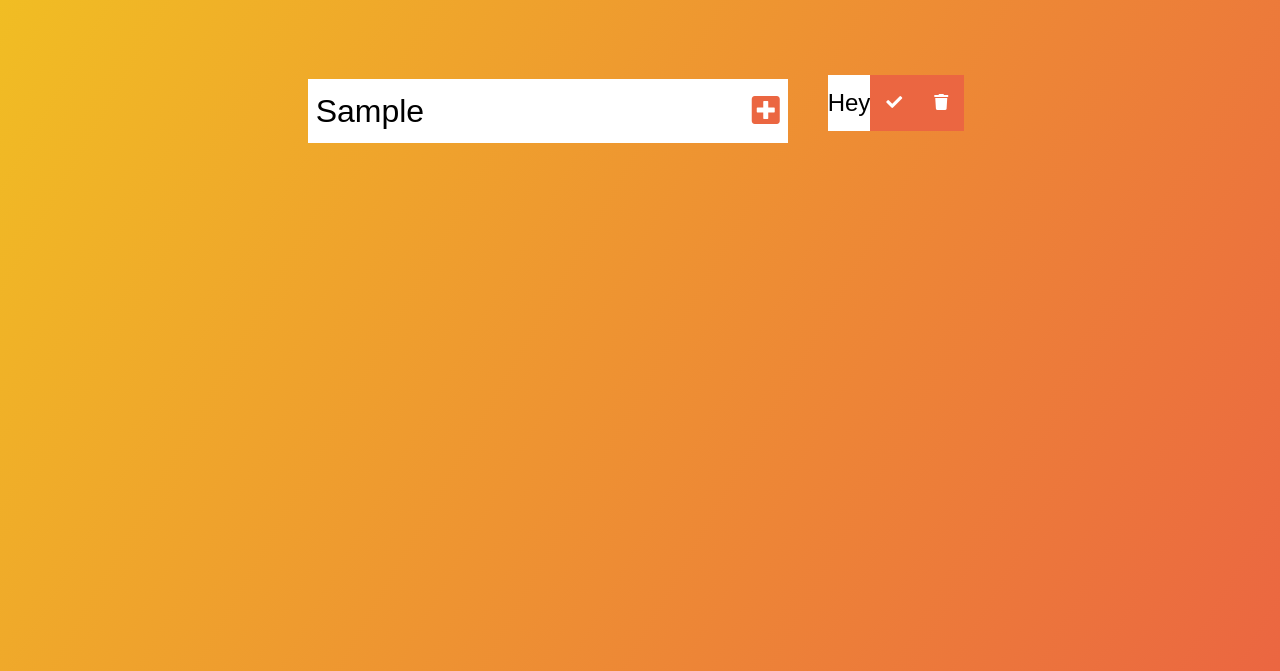
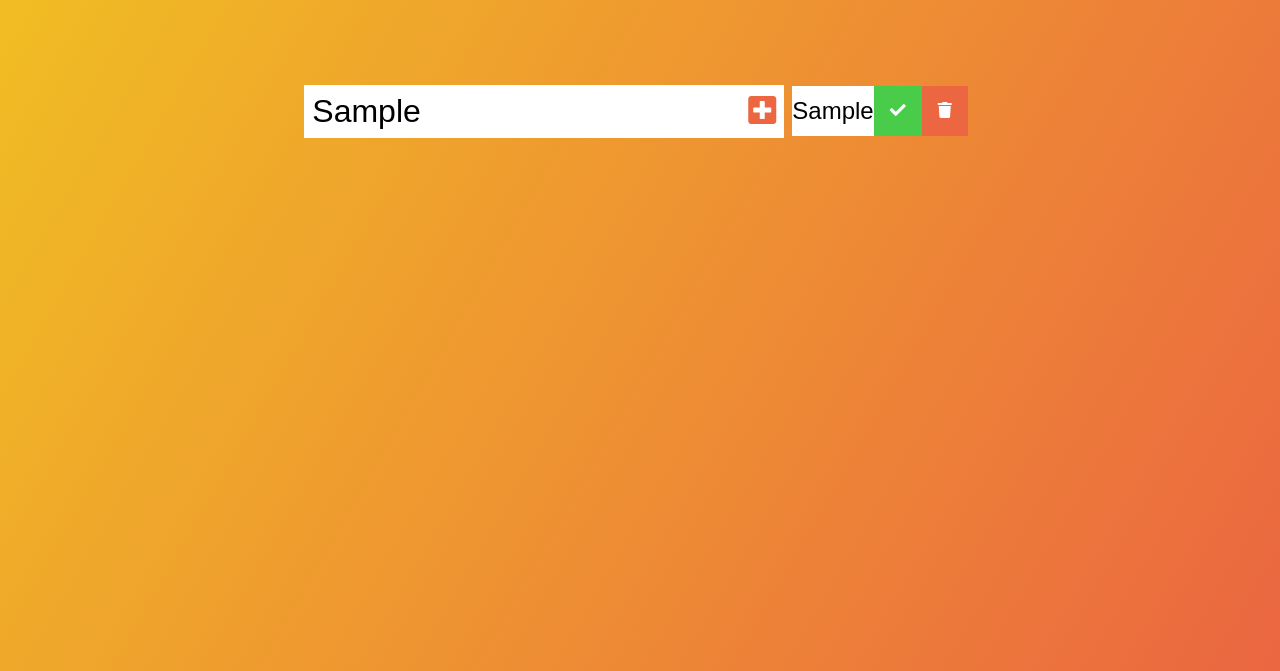
Before and after one commit to tnyandoro/Q_and_A, a website built with webpack: page dist/index.html in a window 1280 px wide. Both pictures are taken after typing "Sample" into the empty fields and a click on the button 842 px from the left and 240 px from the top of the page. Shown: the part 129-800 px from the top of the page. Built offline with nearby package versions, Linux system fonts and the light colour scheme.

Commit message:
Add the input value

```diff
--- a/package.json
+++ b/package.json
@@ -19,6 +19,8 @@
   },
   "homepage": "https://github.com/tnyandoro/Q_and_A#readme",
   "devDependencies": {
+    "@babel/cli": "^7.13.10",
+    "@babel/core": "^7.13.10",
     "css-loader": "^5.1.1",
     "style-loader": "^2.0.0",
     "webpack": "^5.24.4",
--- a/src/index.js
+++ b/src/index.js
@@ -20,7 +20,7 @@ function addTodo(e) {
 
 //  Create the Li
 const newTodo = document.createElement("li");
-newTodo.innerText = 'Hey';
+newTodo.innerText = todoInput.value;
 newTodo.classList.add("todo-item");
 todoDiv.appendChild(newTodo);
 
--- a/src/style.css
+++ b/src/style.css
@@ -79,5 +79,5 @@ list-style: none;
     font-size: 1rem;
 }
 .complete-btn {
-    background:
+    background: rgb(73, 204, 73);
 }
--- a/webpack.config.js
+++ b/webpack.config.js
@@ -9,6 +9,7 @@ module.exports = {
   },
   module: {
     rules: [
+
       {
         test: /\.css$/i,
         use: ['style-loader', 'css-loader'],
```
Also changed, not shown: dist/bundle.js, dist/index.html, 1 other file.
